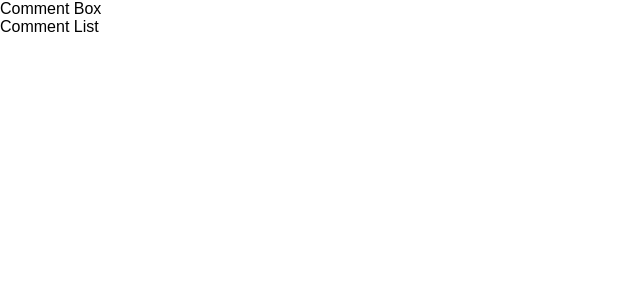
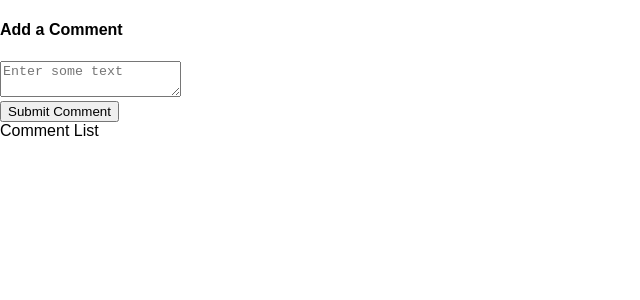
Before and after one commit to SparksFullStack/basic-testing, a React (Create React App) app: page / in a window 1280 px wide. Shown: the top 300 px of the page, without its empty margins (0-640 px from the left). Built offline with nearby package versions, Linux system fonts and the light colour scheme.

Commit message:
added a test file for CommentBox and am testing for the existence of the 'textarea' and 'button' elements

```diff
--- a/src/components/CommentBox.js
+++ b/src/components/CommentBox.js
@@ -1,11 +1,29 @@
 import React, { Component } from 'react';
 
 class CommentBox extends Component {
+    state = {
+        comment: "",
+    }
+
+    handleChange = (event) => {
+        this.setState({ comment: event.target.value });
+    }
+
+    handleSubmit = (event) => {
+        event.preventDefault();
+        // call action creator
+        this.setState({ comment: "" });
+    }
+
     render(){
         return(
-            <div>
-                Comment Box
-            </div>
+            <form onSubmit={this.handleSubmit}>
+                <h4>Add a Comment</h4>
+                <textarea value={this.state.comment} placeholder="Enter some text" onChange={this.handleChange}/>
+                <div>
+                    <button>Submit Comment</button>
+                </div>
+            </form>
         )
     }
 }
```
Also changed, not shown: 2 other files (tests, documents, lock files or other folders).
